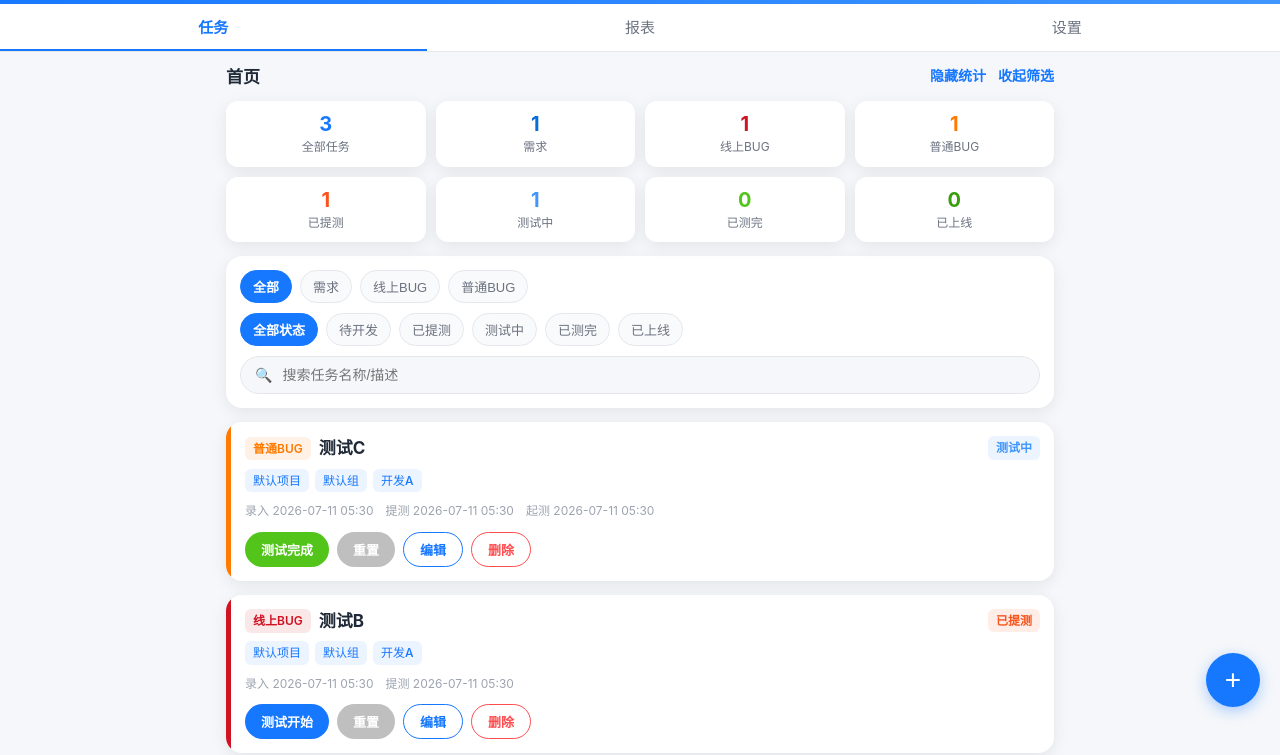
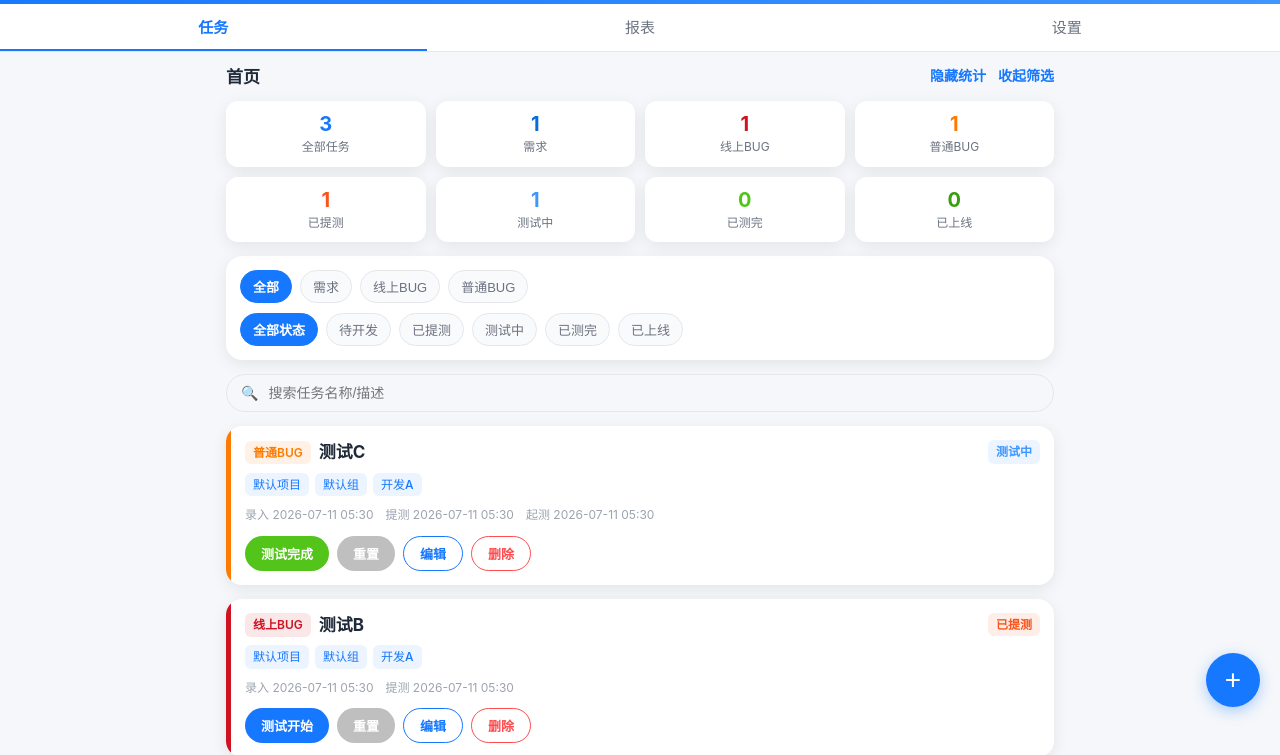
Before and after one commit to LovelyQY/req-tracker-pwa, a plain HTML site: page req-tracker.html in a window 1280 px wide. Shown: the part 69-824 px from the top of the page. Drawn offline with Linux system fonts and the light colour scheme.

Commit message:
fix: 收起筛选只收起类型/状态，搜索栏移出筛选卡保持常驻

```diff
--- a/req-tracker.html
+++ b/req-tracker.html
@@ -169,6 +169,13 @@ header .menu-btn {
 
 .filter-card.hidden,
 .stats-bar.hidden { display: none; }
+
+.search-bar {
+  display: flex;
+  margin-bottom: 14px;
+}
+
+.search-bar .search-box { flex: 1; }
 
 /* ---------- section header ---------- */
 .section-header {
@@ -706,11 +713,11 @@ header .menu-btn {
             <button class="chip" data-status="已上线">已上线</button>
           </div>
         </div>
-        <div class="filter-row">
-          <div class="search-box">
-            <span class="icon">🔍</span>
-            <input id="search-q" type="search" placeholder="搜索任务名称/描述" />
-          </div>
+      </div>
+      <div class="search-bar">
+        <div class="search-box">
+          <span class="icon">🔍</span>
+          <input id="search-q" type="search" placeholder="搜索任务名称/描述" />
         </div>
       </div>
       <div id="task-list"></div>
--- a/styles.css
+++ b/styles.css
@@ -161,6 +161,14 @@ header .menu-btn {
 
 .filter-card.hidden,
 .stats-bar.hidden { display: none; }
+
+/* ---------- search bar（常驻，不随收起筛选隐藏） ---------- */
+.search-bar {
+  display: flex;
+  margin-bottom: 14px;
+}
+
+.search-bar .search-box { flex: 1; }
 
 /* ---------- section header ---------- */
 .section-header {
--- a/sw.js
+++ b/sw.js
@@ -2,7 +2,7 @@
 // 策略：
 //   - 导航请求（HTML）：network-first，失败回退到缓存的 index.html
 //   - 静态资源（css/js/图标）：stale-while-revalidate（先返回缓存，后台更新）
-const CACHE = 'req-tracker-v7';
+const CACHE = 'req-tracker-v8';
 const APP_SHELL = [
   './',
   './index.html',
```
Also changed, not shown: index-nosw.html (+5 -5 lines), index.html (+5 -5 lines).
